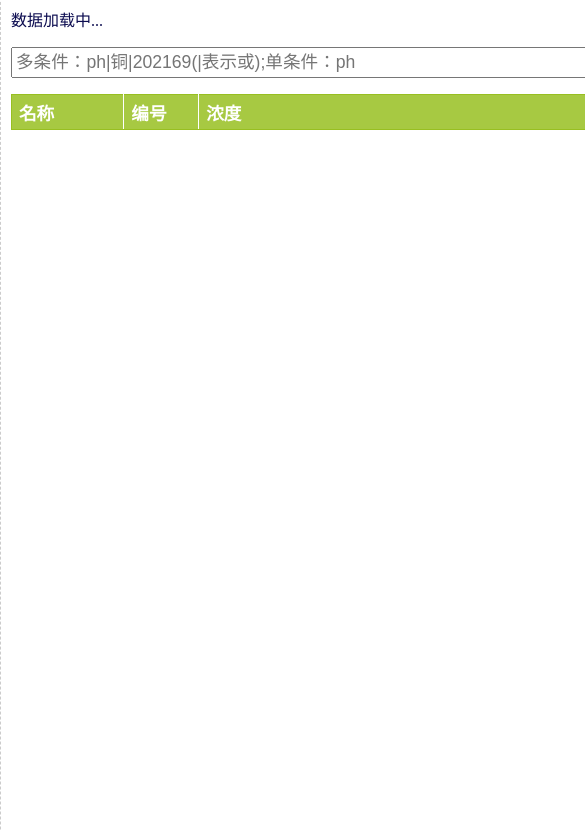
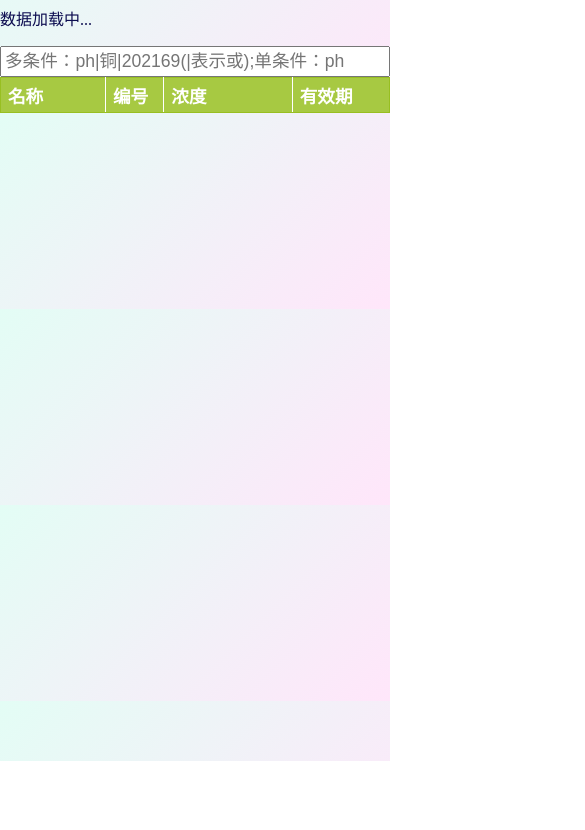
Before and after one commit to lgxnas/qc, a plain HTML site: page index.html in a window 390 px wide. Shown: the part 83-913 px from the top of the page, 585 px wide, since content can reach past the window. After the commit the page ends 844 px from the top, so only its background shows below. Drawn offline with Linux system fonts and the light colour scheme; no server answers.

Commit message:
phone temp version

```diff
--- a/css/style.css
+++ b/css/style.css
@@ -5,15 +5,19 @@ html,body{
 	margin:0;
 	padding:0;
 }
-div#content{
+div{
+	width:100%;
+}
+
+div tbody #content{
 	border:1px dashed #ccc;
-	max-width:1080px;
+	width:100%;
 	margin:0 auto;
 	padding:0 10px;
-	min-width:750px;
-	height:1800px;
 	background-color:white;
 }
+@media only screen {
+#contenet{width:50%;}}
 input[type="search"]::-webkit-search-cancel-button{
     display: none;
 }
--- a/css/table.css
+++ b/css/table.css
@@ -4,7 +4,11 @@
   width:100%;
   border-collapse:collapse;
 }
-
+table tbody tr td{
+	height:1em;
+	max-height:1em;
+	line-height:1em;
+}
 #qctb td, #qctb th
 {
   font-size:1em;
@@ -31,13 +35,17 @@
 	background-color:#EAF2D3;
 }
 #qctb th:nth-child(1){
+	width:27%;
+}
+#qctb th:nth-child(2){
 	width:15%;
 }
-#qctb th:nth-child(2){
-	width:10%;
+#qctb th:nth-child(3){
+	max-width:10%;
 }
-#qctb th:nth-child(3){
-	width:60%;
+#qctb th:nth-child(4){
+	width:25%;
+	min-width:25%;
 }
 /*
 tr,td{
--- a/index.html
+++ b/index.html
@@ -1,10 +1,11 @@
-
+<!DOCTYPE html>
+<html>
+<meta name="viewport" content="width=device-width, initial-scale=1.0">
 <meta charset="UTF-8">
 <link rel="stylesheet" href="css/style.css" type="text/css" />
 <link rel="stylesheet" href="css/table.css" type="text/css" />
 <style>
-html {background-image: linear-gradient(-225deg, #E3FDF5 0%, #FFE6FA 100%);}
-
+	html {background-image: linear-gradient(-225deg, #E3FDF5 0%, #FFE6FA 100%);}
 </style>
 <title>QC Note</title>
 <script type="text/javascript" src="js/ajax.js"></script>
```
